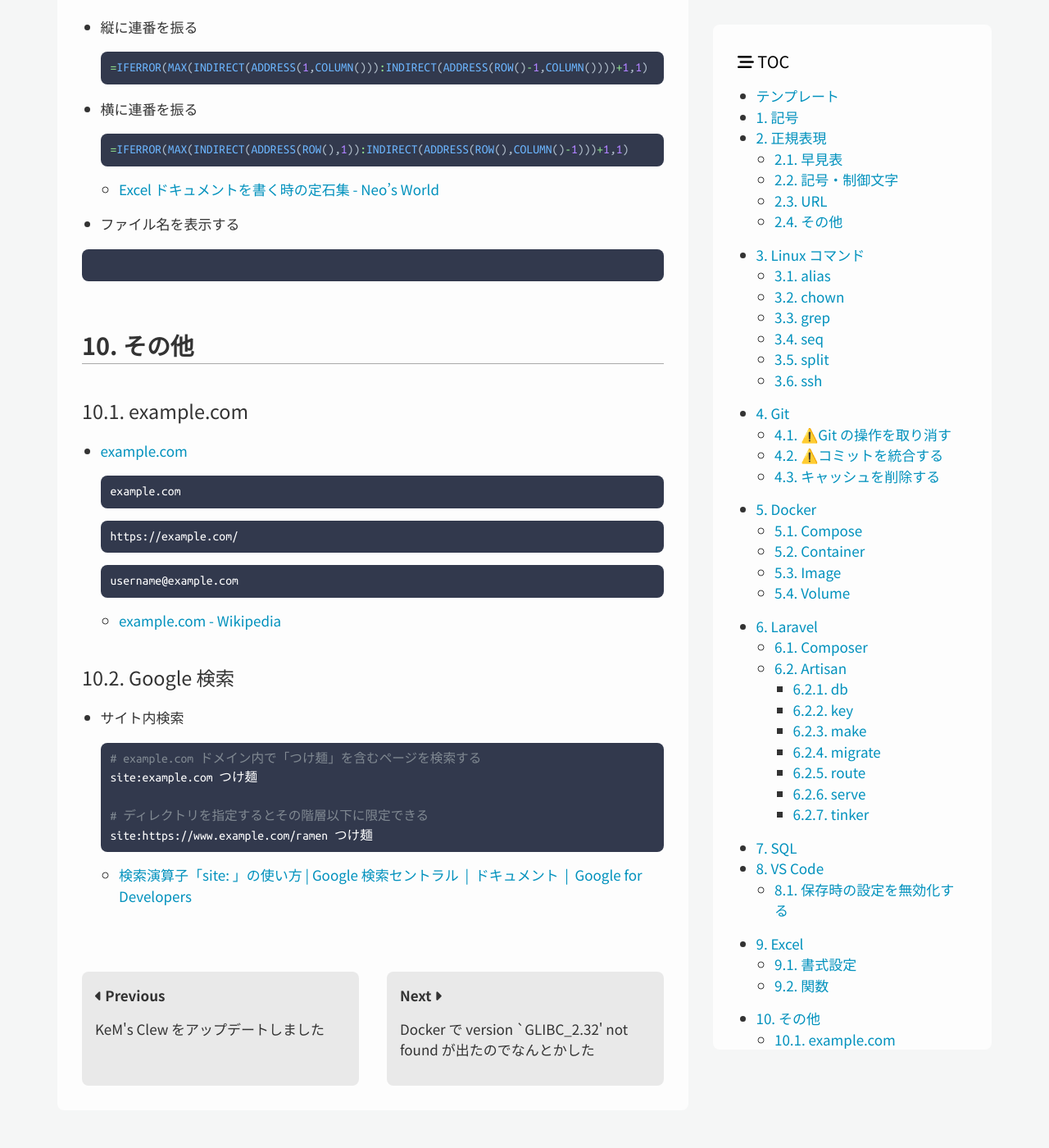
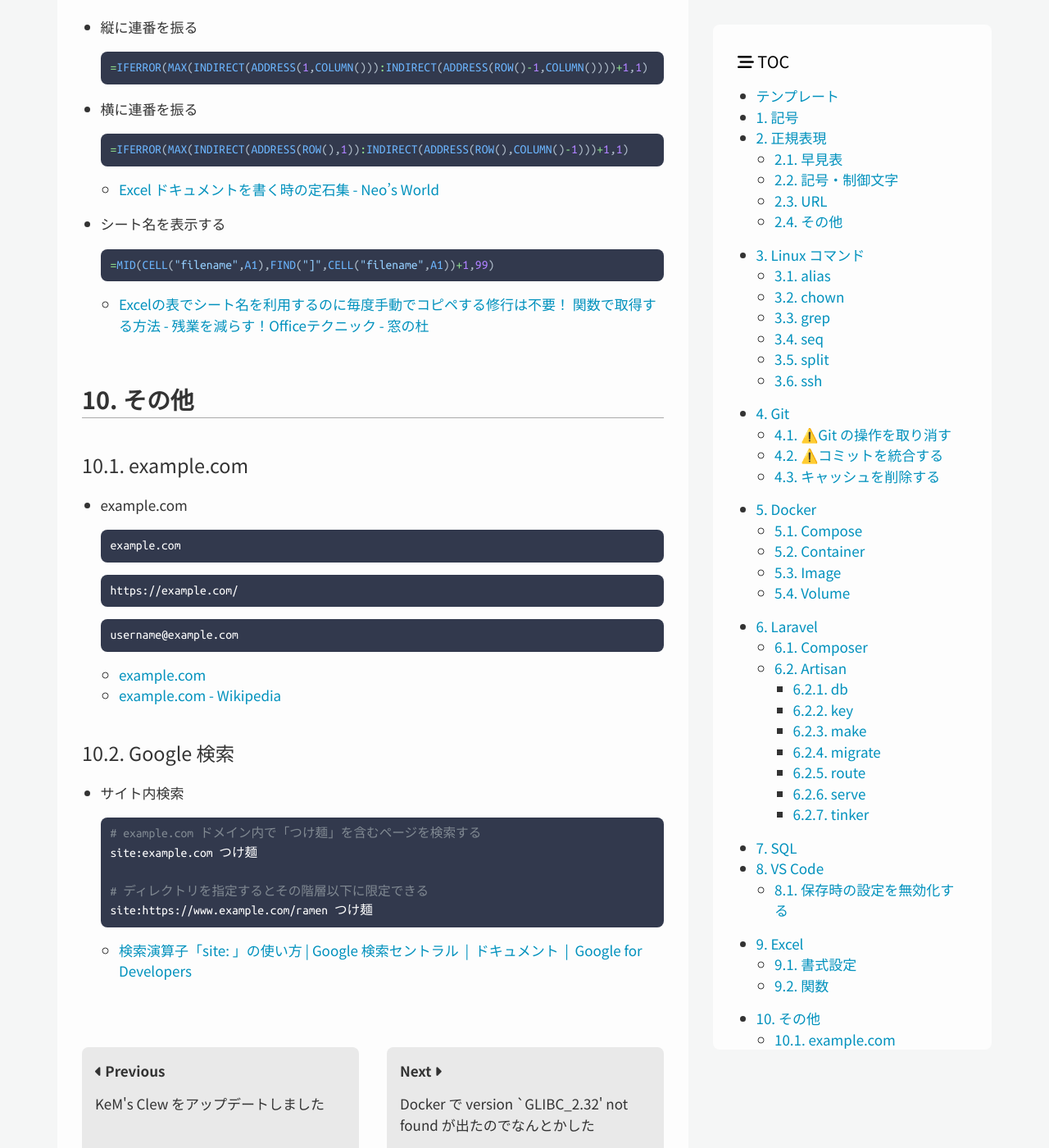
Before and after one commit to kenkenpa198/kems-clew.net, a Jekyll site: the page built from docs/_posts/2024-01-13-my-snippets.md, in a window 1280 px wide and 1400 px high, scrolled down 19794 px. Shown: the whole window at 82% size. Built offline with Jekyll 4.4.1, drawn with Linux system fonts in a browser that asks for light colours; nearby versions of some CDN libraries; some of the changed text lies outside the part shown.

Commit message:
[update]update my-snippets.md

````diff
--- a/docs/_posts/2024-01-13-my-snippets.md
+++ b/docs/_posts/2024-01-13-my-snippets.md
@@ -948,18 +948,19 @@ Composer version 2.6.6 2023-12-08 18:32:26
 
   - [Excel ドキュメントを書く時の定石集 - Neo's World](https://neos21.net/tech/business-communication/excel-best-practices.html)
 
-- ファイル名を表示する
+- シート名を表示する
 
-```c
+  ```c
+  =MID(CELL("filename",A1),FIND("]",CELL("filename",A1))+1,99)
+  ```
 
-```
-
+  - [Excelの表でシート名を利用するのに毎度手動でコピペする修行は不要！ 関数で取得する方法 - 残業を減らす！Officeテクニック - 窓の杜](https://forest.watch.impress.co.jp/docs/serial/offitech/1453353.html)
 
 ## 10. その他
 
 ### 10.1. example.com
 
-- [example.com](https://example.com/)
+- example.com
 
   ```text
   example.com
@@ -973,6 +974,7 @@ Composer version 2.6.6 2023-12-08 18:32:26
   username@example.com
   ```
 
+  - [example.com](https://example.com/)
   - [example.com - Wikipedia](https://ja.wikipedia.org/wiki/Example.com)
 
 ### 10.2. Google 検索
````
Also changed, not shown: other parts of docs/_posts/2024-01-13-my-snippets.md (+1 -1 lines).
